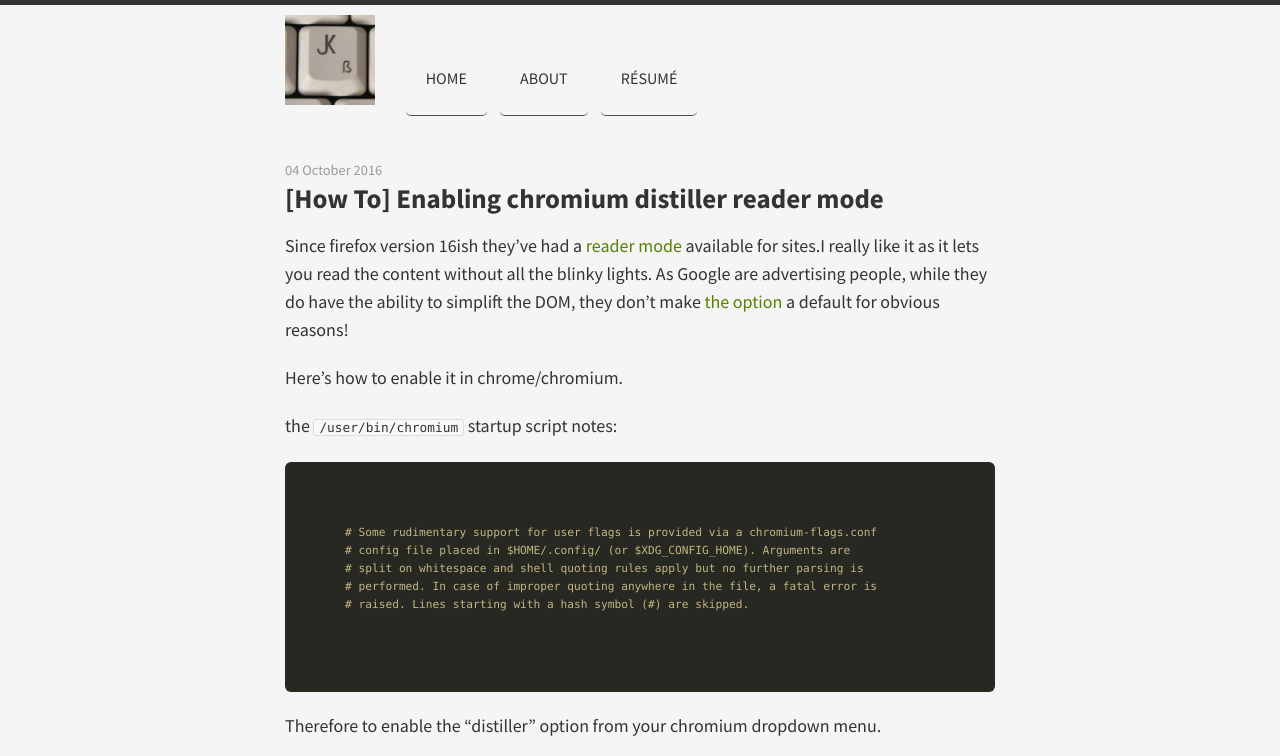
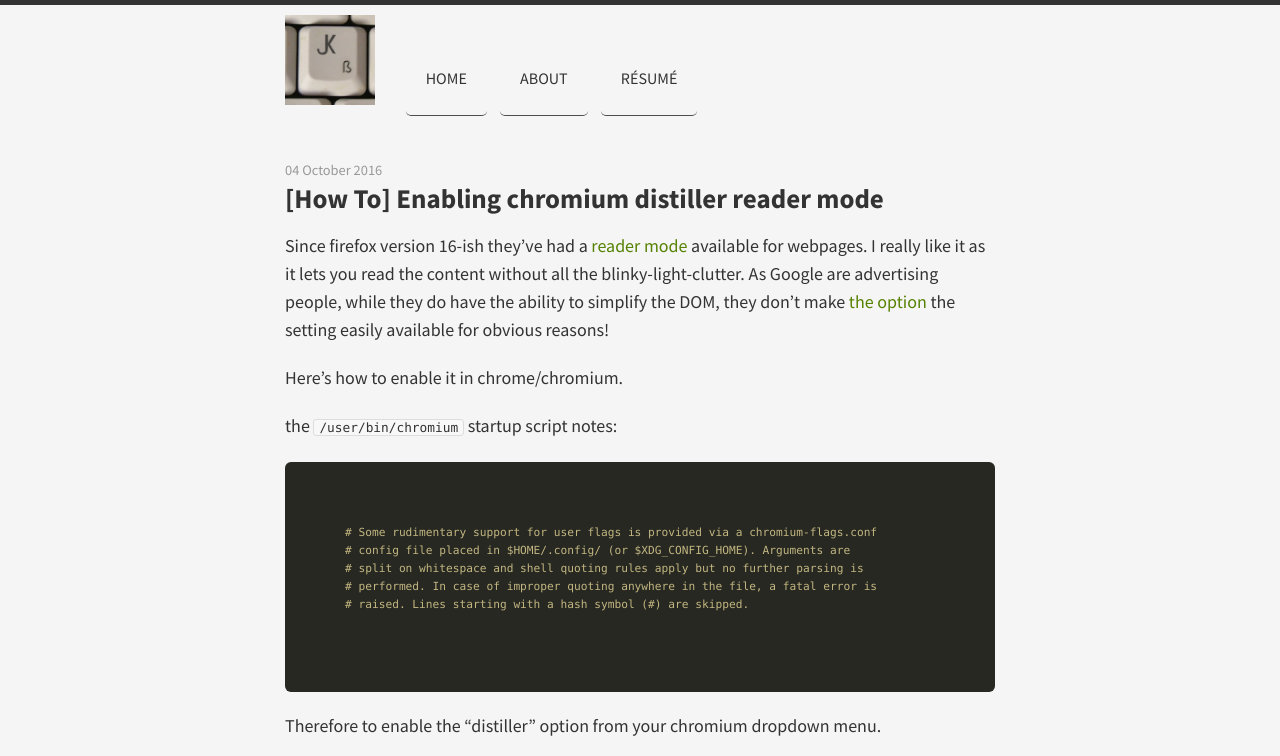
Before and after one commit to joekir/joekir.github.io, a Jekyll site: the page built from _posts/2016-10-04-chromium-reader-config.md, in a window 1280 px wide, cut to the strip 0-756 px from the top of the page. Built offline with Jekyll 4.4.1, drawn with Linux system fonts in a browser that asks for light colours; nearby versions of some CDN libraries; comment, search, counter and statistics services are not loaded.

Commit message:
Update 2016-10-04-chromium-reader-config.md
TYPOS

```diff
--- a/_posts/2016-10-04-chromium-reader-config.md
+++ b/_posts/2016-10-04-chromium-reader-config.md
@@ -7,7 +7,7 @@ published: true
 status: publish
 ---
 
-Since firefox version 16ish they've had a [reader mode](https://support.mozilla.org/en-US/kb/firefox-reader-view-clutter-free-web-pages) available for sites.I really like it as it lets you read the content without all the blinky lights. As Google are advertising people, while they do have the ability to simplift the DOM, they don't make [the option](https://github.com/chromium/dom-distiller) a default for obvious reasons!
+Since firefox version 16-ish they've had a [reader mode](https://support.mozilla.org/en-US/kb/firefox-reader-view-clutter-free-web-pages) available for webpages. I really like it as it lets you read the content without all the blinky-light-clutter. As Google are advertising people, while they do have the ability to simplify the DOM, they don't make [the option](https://github.com/chromium/dom-distiller) the setting easily available for obvious reasons!
 
 Here's how to enable it in chrome/chromium.
 
```
